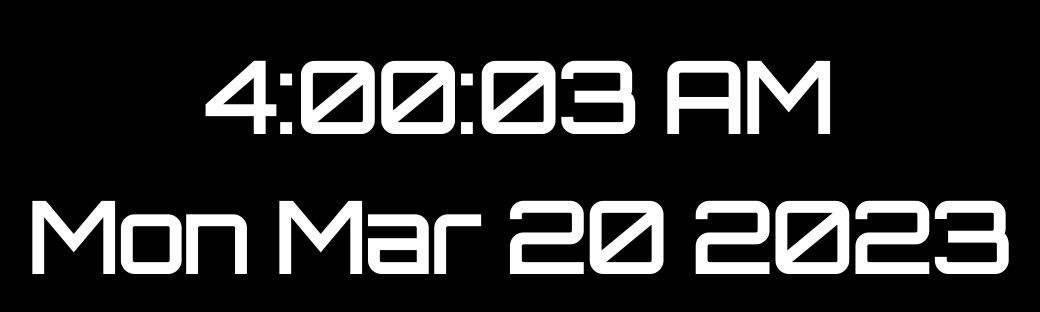
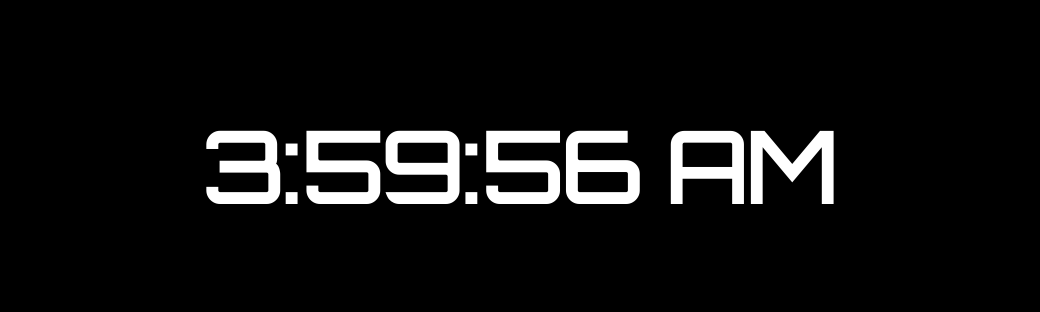
Before and after one commit to UtkarshSinghChouhan/ReactJS_Tutorial, a React (Create React App) app: page / in a window 1280 px wide. Shown: the part 188-500 px from the top of the page, without its empty margins (122-1162 px from the left). Built offline with nearby package versions, Linux system fonts and the light colour scheme.

Commit message:
in progress

```diff
--- a/src/App.jsx
+++ b/src/App.jsx
@@ -1,26 +1,18 @@
-import React, { useState } from 'react';
-
-
+import React, {useState} from 'react';
 
 
 const App = () => {
-    let [time, setTime] = useState(new Date().toLocaleTimeString());
 
-    let date = new Date().toDateString();
+  let [time, update] = useState(new Date().toLocaleTimeString());
 
-    setInterval(() => {
-        setTime(new Date().toLocaleTimeString());
-    }, 1000);
 
-    return(
-        <>
-        <div className='container'>
-            <h1 className='heading'> {time} </h1>
-            <h1 className='heading'> {date} </h1>
-        </div>
-
-        </>
-    )
+  return(
+    <>
+      <div className="container">
+        <h1>{time}</h1>
+      </div>
+    </>
+  )
 }
 
 export default App;
```
